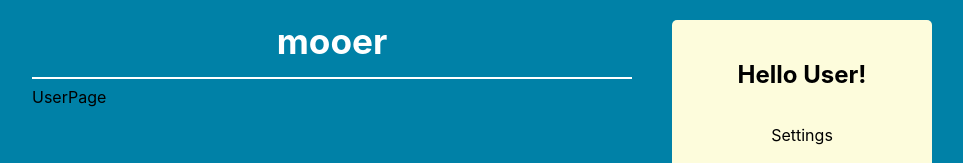
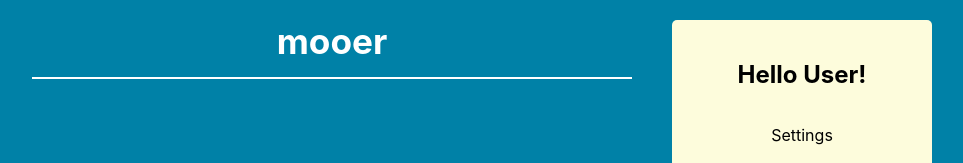
Before and after one commit to 1Tolv2/Twitter-Clone-Nextjs, a Next.js app in the folder client/: page /1 in a window 1280 px wide. Shown: the top 163 px of the page, without its empty margins (158-1121 px from the left). Built offline with nearby package versions, Linux system fonts and the light colour scheme.

Commit message:
Minor clean up

```diff
--- a/client/components/HashtagList.jsx
+++ b/client/components/HashtagList.jsx
@@ -14,7 +14,7 @@ const StyledListItem = styled.li`
   color: #f07167;
 `;
 export default function HashtagList({ data }) {
-  console.log("ITEMList:", data);
+
   return (
     <StyledList>
       {data &&
--- a/client/components/Messageboard.jsx
+++ b/client/components/Messageboard.jsx
@@ -13,7 +13,9 @@ export default function Messageboard({ data, children }) {
       <StyledWrapper>
         {data &&
           data.map((item) => {
-            return ( <><MessageItem key={item._id} data={item}/></>
+            return (
+            <MessageItem key={item._id} data={item}></MessageItem>
+
             );
           })}
       </StyledWrapper>
--- a/client/pages/[user]/index.js
+++ b/client/pages/[user]/index.js
@@ -9,6 +9,8 @@ export default function User() {
   const [userMessageList, setUserMessageList] = useState(null);
 
   useEffect(() => {
+    // setUserMessageList(data);
+    // console.log(userMessageList);
     const fetchData = async () => {
       const res = await fetch(API, {
         headers: { "Content-Type": "application/json" },
@@ -29,7 +31,7 @@ export default function User() {
   }, [router.query]);
   return (
     <Layout>
-      <Messageboard data={userMessageList}>UserPage</Messageboard>
+      <Messageboard data={userMessageList}></Messageboard>
     </Layout>
   );
 }
--- a/client/pages/[user]/settings.js
+++ b/client/pages/[user]/settings.js
@@ -1,6 +1,6 @@
 import React from "react";
 import Layout from "../../components/Layout";
 
-export default function Settings({ children }) {
-  return <Layout>UserSettings{children}</Layout>;
+export default function Settings() {
+  return <Layout>UserSettings</Layout>;
 }
```
